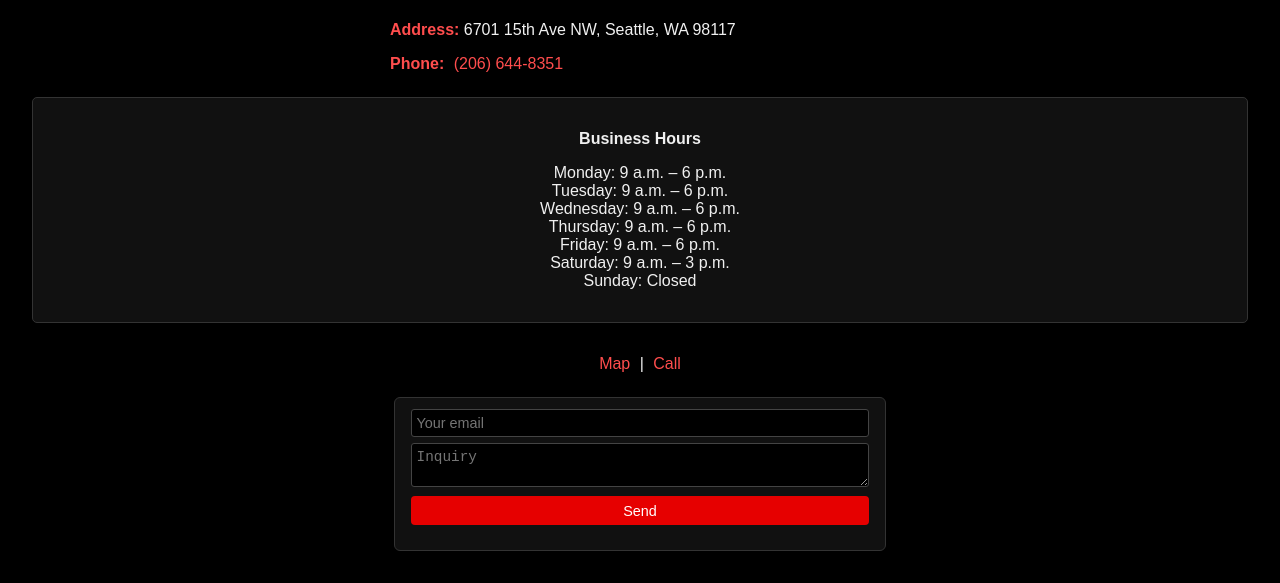
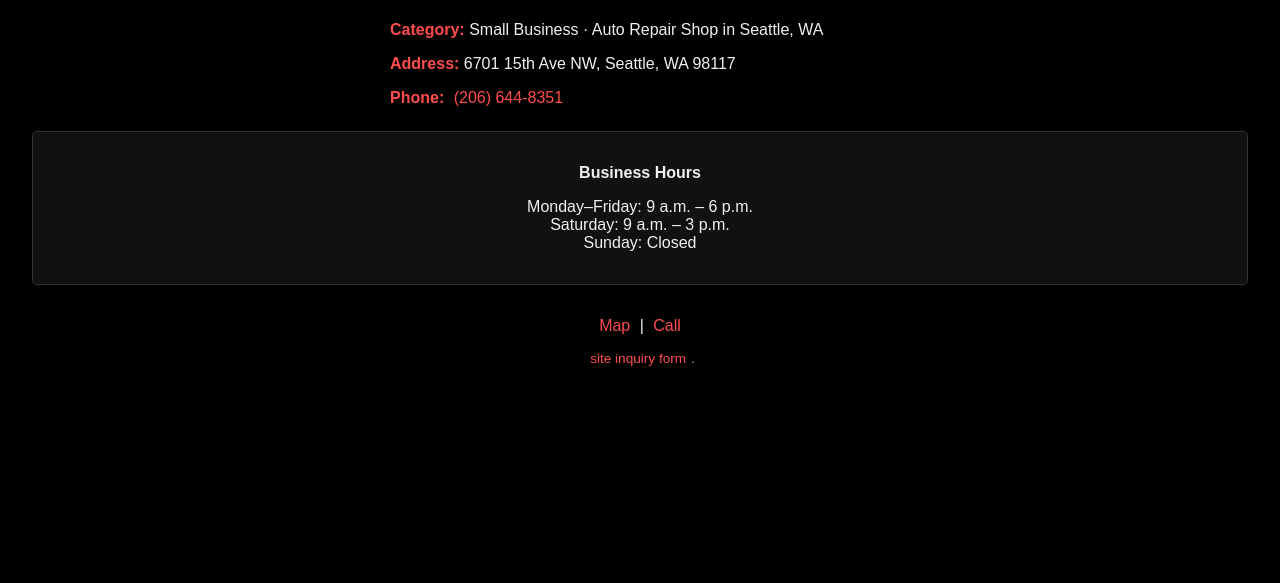
Before and after one commit to ecrce/tireshop, a plain HTML site: page index.html in a window 1280 px wide. Shown: the part 342-925 px from the top of the page. After the commit the page ends 800 px from the top, so only its background shows below. Drawn offline with Linux system fonts and the light colour scheme.

Commit message:
Update index.html

```diff
--- a/index.html
+++ b/index.html
@@ -52,38 +52,10 @@
       margin-top: 2em;
       text-align: center;
     }
-    form {
-      display: inline-block;
-      background: #111;
-      border: 1px solid #333;
-      border-radius: 6px;
-      padding: 0.5rem 1rem;
-      margin-top: 0.5rem;
-      font-size: 0.9rem;
-    }
-    form input, form textarea, form button {
-      background: #000;
-      border: 1px solid #444;
-      color: #f0f0f0;
-      margin: 0.2rem 0;
-      font-size: 0.9rem;
-      width: 100%;
-      box-sizing: border-box;
-      border-radius: 3px;
-      padding: 0.3rem;
-    }
-    form button {
-      cursor: pointer;
-      color: #fff;
-      background: #e60000;
-      border: none;
-      padding: 0.4rem;
-      border-radius: 4px;
-    }
-    form p.status {
+    .notice {
       font-size: 0.85rem;
-      opacity: 0.8;
-      margin-top: 0.4rem;
+      color: #aaa;
+      margin-top: 1em;
     }
   </style>
 </head>
@@ -92,6 +64,7 @@
   <h1>Pros Tires Ballard</h1>
 
   <div class="info">
+    <p><span class="label">Category:</span> Small Business · Auto Repair Shop in Seattle, WA</p>
     <p><span class="label">Address:</span> 6701 15th Ave NW, Seattle, WA 98117</p>
     <p><span class="label">Phone:</span> <a href="tel:12066448351">(206) 644-8351</a></p>
   </div>
@@ -99,11 +72,7 @@
   <div class="hours">
     <p><strong>Business Hours</strong></p>
     <ul style="list-style: none; padding: 0;">
-      <li>Monday: 9 a.m. – 6 p.m.</li>
-      <li>Tuesday: 9 a.m. – 6 p.m.</li>
-      <li>Wednesday: 9 a.m. – 6 p.m.</li>
-      <li>Thursday: 9 a.m. – 6 p.m.</li>
-      <li>Friday: 9 a.m. – 6 p.m.</li>
+      <li>Monday–Friday: 9 a.m. – 6 p.m.</li>
       <li>Saturday: 9 a.m. – 3 p.m.</li>
       <li>Sunday: Closed</li>
     </ul>
@@ -115,35 +84,9 @@
       <a href="tel:12066448351">Call</a>
     </p>
 
-    <!-- Compact site inquiry form -->
-    <form id="inquiry" action="https://formspree.io/f/mdkwbjwg" method="POST">
-      <input type="email" name="email" placeholder="Your email" required />
-      <textarea name="message" placeholder="Inquiry" rows="2" required></textarea>
-      <button type="submit">Send</button>
-      <p class="status" id="status"></p>
-    </form>
+    <p class="notice">
+      <a href="site-inquiry.html">site inquiry form</a>.
+    </p>
   </footer>
-
-  <script>
-  document.getElementById('inquiry').addEventListener('submit', async function (e) {
-    e.preventDefault();
-    const form = e.target;
-    const status = document.getElementById('status');
-    const data = new FormData(form);
-
-    const res = await fetch(form.action, {
-      method: form.method,
-      body: data,
-      headers: { 'Accept': 'application/json' }
-    });
-
-    if (res.ok) {
-      status.textContent = "Sent ✓";
-      form.reset();
-    } else {
-      status.textContent = "Error – please email or call.";
-    }
-  });
-  </script>
 </body>
 </html>
```
